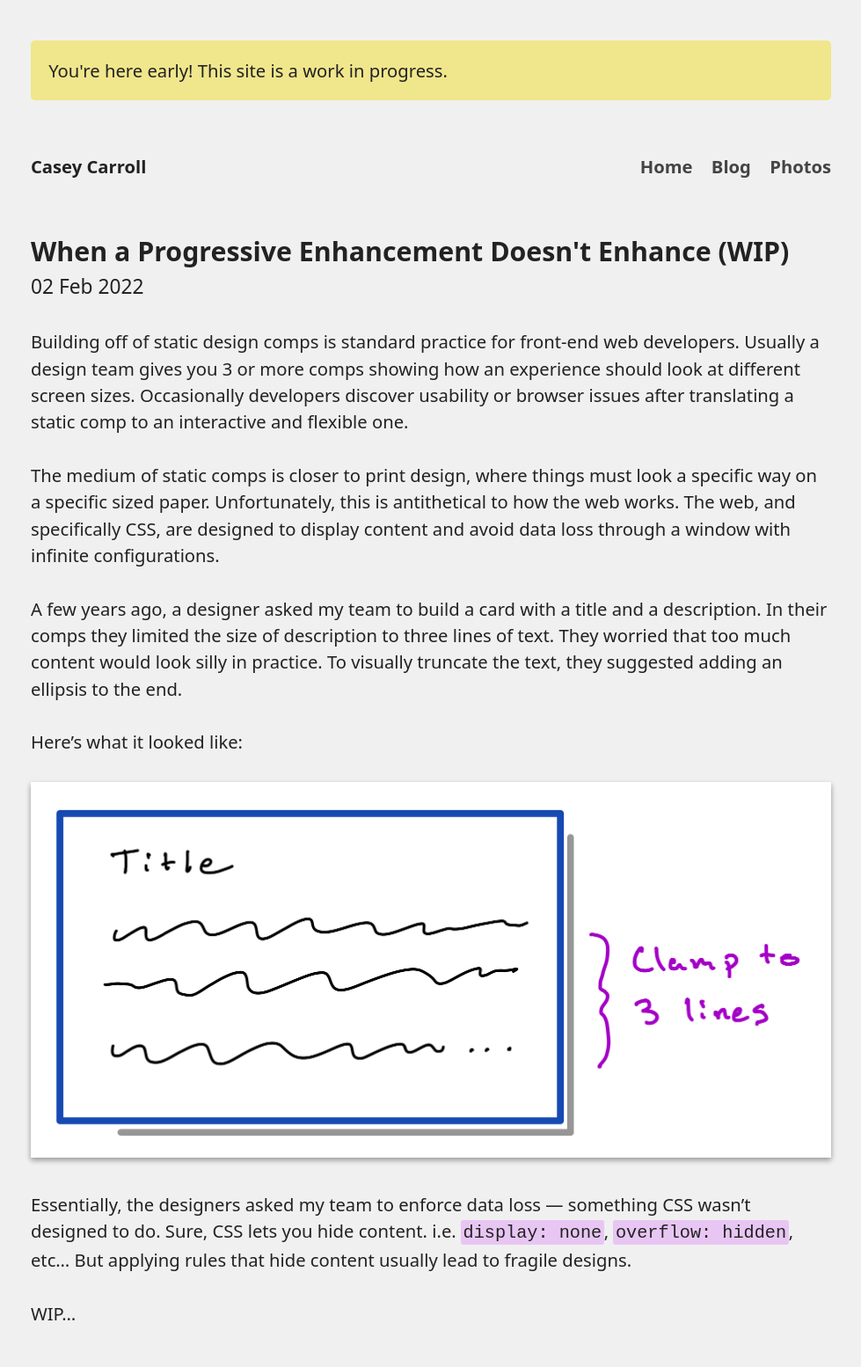
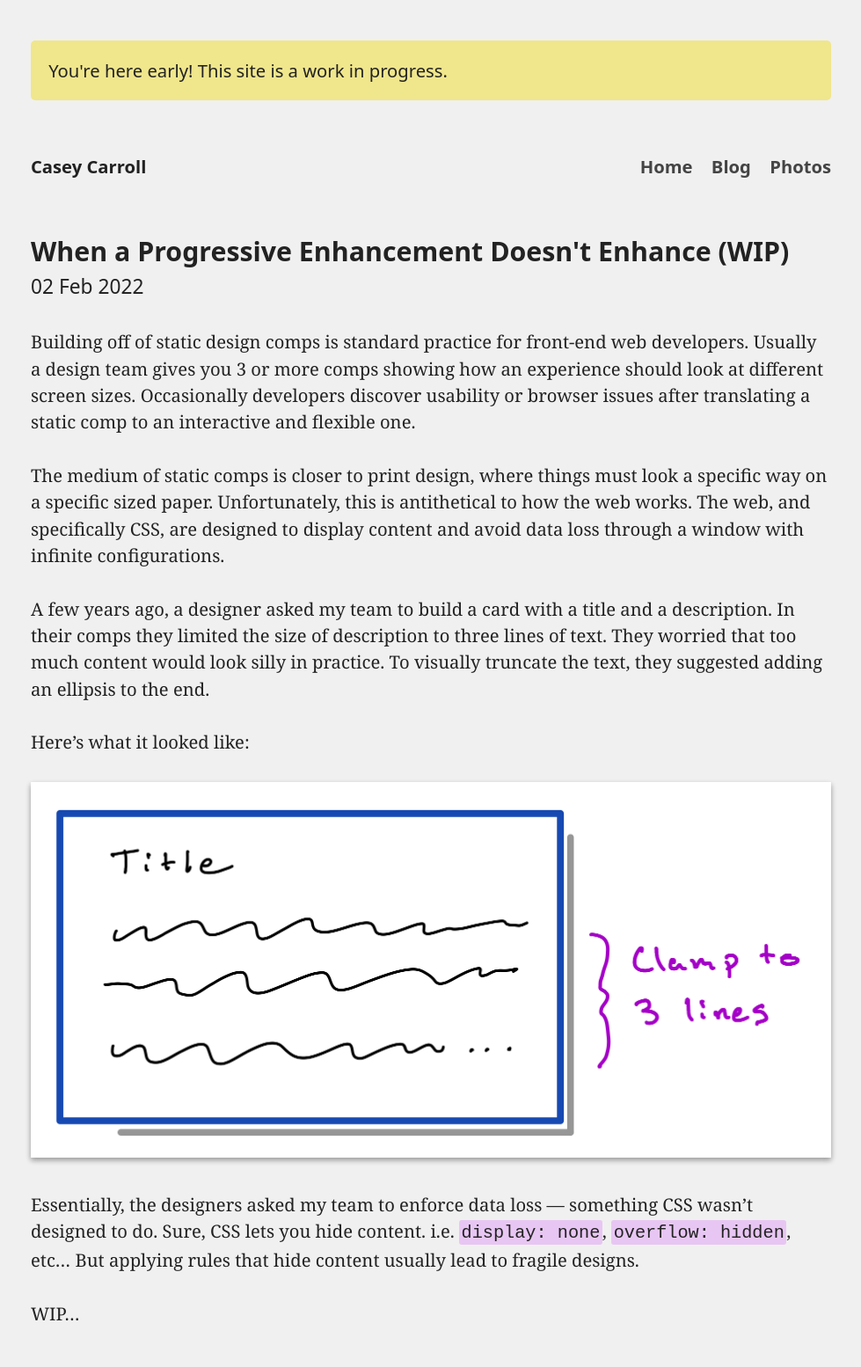
Before and after one commit to caseycarroll/caseycarroll.github.io, a Jekyll site: the page built from _posts/2022-02-01-progressive-enhancement.markdown, in a window 1280 px wide. Shown: the whole page at 88% size, without its empty margins (150-1129 px from the left). Built offline with Jekyll 4.4.1, drawn with Linux system fonts in a browser that asks for light colours.

Commit message:
make p text serif for legibility

```diff
--- a/assets/css/main.css
+++ b/assets/css/main.css
@@ -295,3 +295,7 @@ article img {
     width: 100%;
     box-shadow: 0 3px 6px rgba(0,0,0,0.16), 0 3px 6px rgba(0,0,0,0.23);
 }
+
+article p {
+    font-family: Georgia, serif;
+}
```
